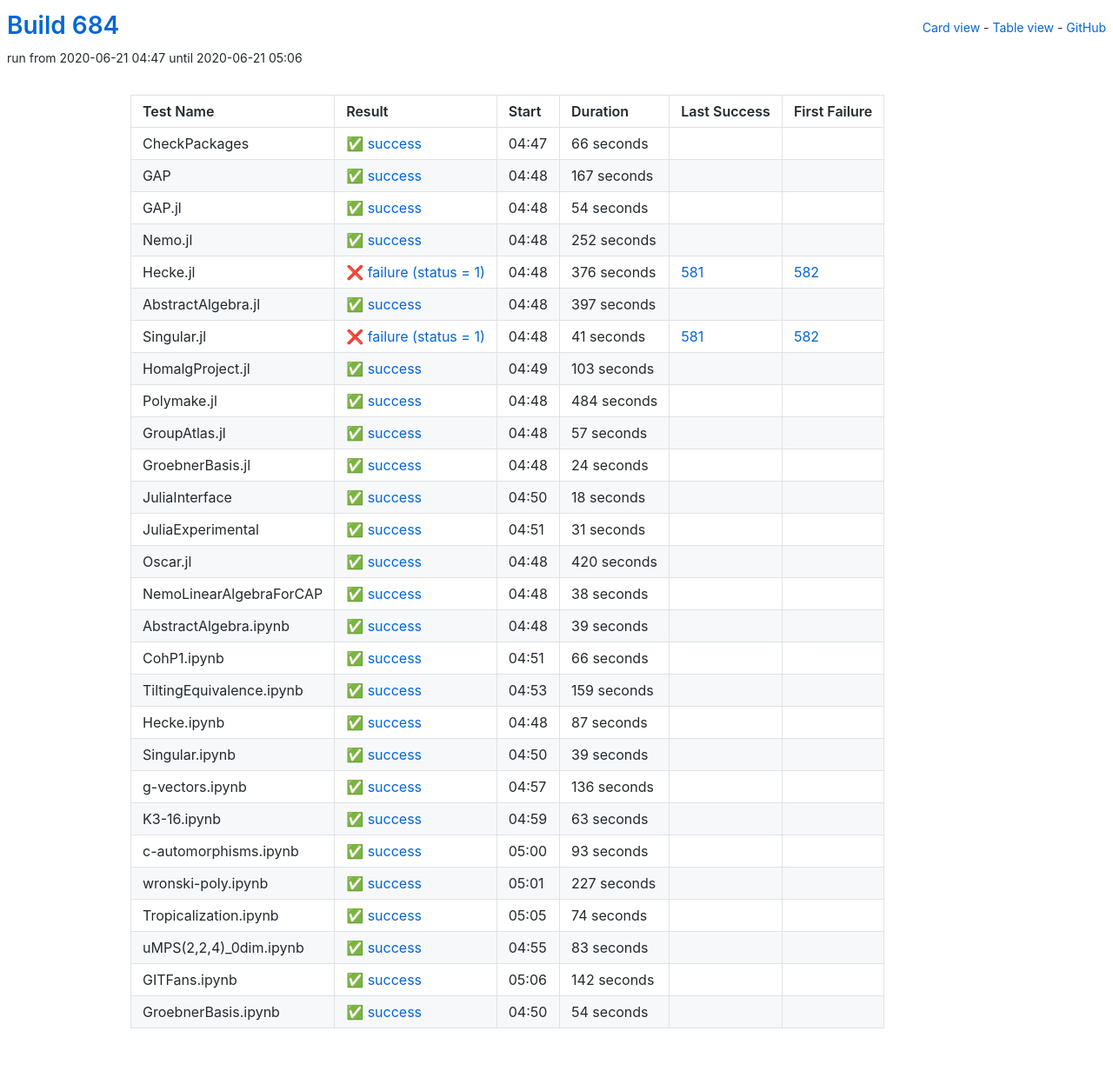
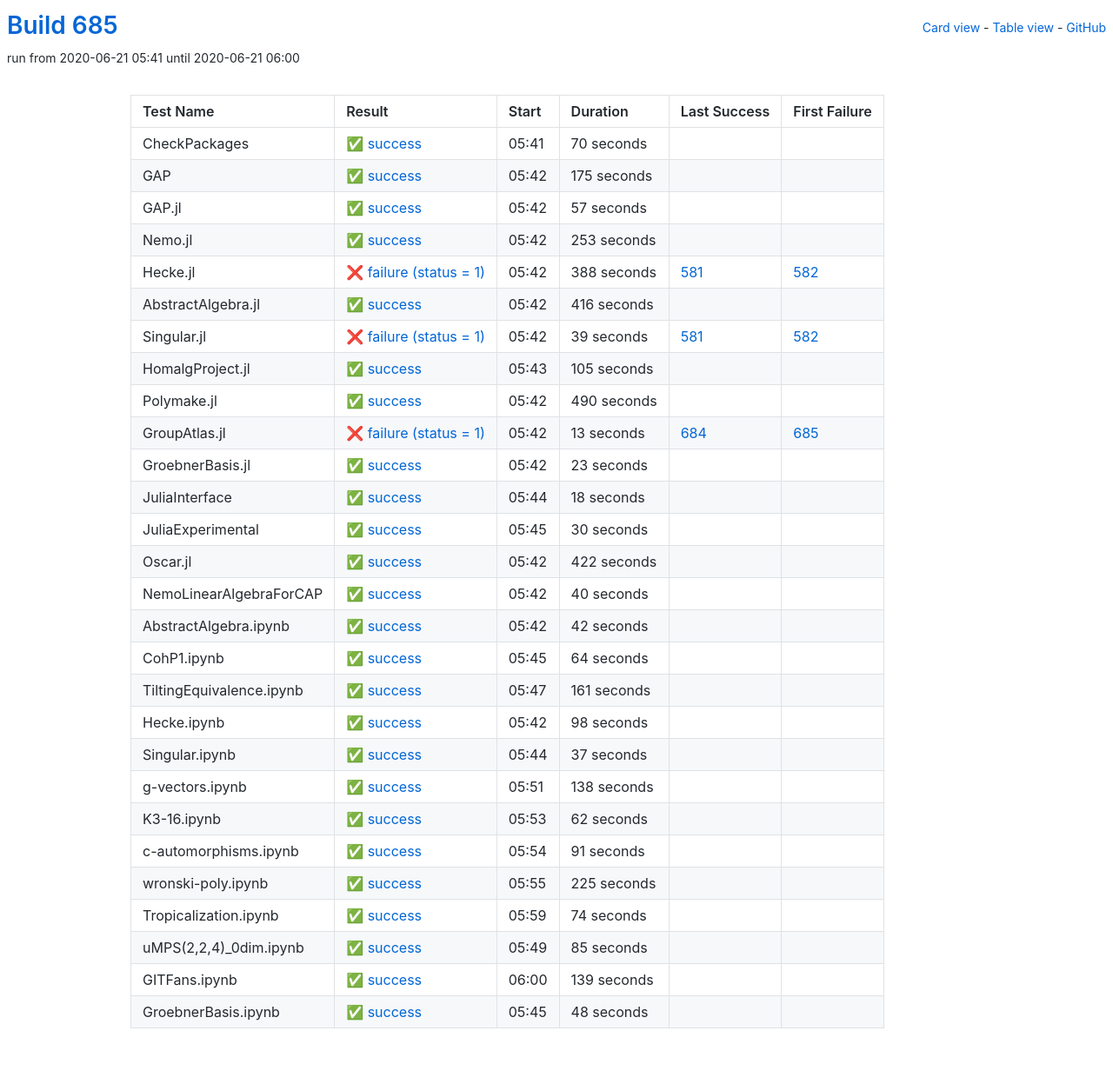
Before and after one commit to oscar-system/oscar-ci-status-1.4, a Jekyll site: the page built from table.html, in a window 1280 px wide. Shown: the whole page at 87% size. Built offline with Jekyll 4.4.1, drawn with Linux system fonts in a browser that asks for light colours.

Commit message:
Build #685

```diff
--- a/_data/ci.yml
+++ b/_data/ci.yml
@@ -1,6 +1,6 @@
 ---
-build: 684
-build_url: https://oscarci.mathematik.uni-kl.de/job/oscar-julia-1.4/684/
+build: 685
+build_url: https://oscarci.mathematik.uni-kl.de/job/oscar-julia-1.4/685/
 job: oscar-julia-1.4
 organization: oscar-system
 repo: oscar-ci-status-1.4
@@ -8,116 +8,32 @@ repourl: https://github.com/oscar-system/oscar-ci-status-1.4
 tests:
 - name: CheckPackages
   id: checkpackages
-  log: https://oscarci.mathematik.uni-kl.de/job/oscar-julia-1.4/684/artifact/logs/build-684/CheckPackages.log
-  start: 2020-06-21 04:47
+  log: https://oscarci.mathematik.uni-kl.de/job/oscar-julia-1.4/685/artifact/logs/build-685/CheckPackages.log
+  start: 2020-06-21 05:41
   success: true
   exitcode: 0
   status: success
-  duration: 66
+  duration: 70
   last_success: false
   last_success_url:
   first_failure: false
   first_failure_url:
 - name: GAP
   id: gap
-  log: https://oscarci.mathematik.uni-kl.de/job/oscar-julia-1.4/684/artifact/logs/build-684/GAP.log
-  start: 2020-06-21 04:48
+  log: https://oscarci.mathematik.uni-kl.de/job/oscar-julia-1.4/685/artifact/logs/build-685/GAP.log
+  start: 2020-06-21 05:42
   success: true
   exitcode: 0
   status: success
-  duration: 167
+  duration: 175
   last_success: false
   last_success_url:
   first_failure: false
   first_failure_url:
 - name: GAP.jl
   id: gap-jl
-  log: https://oscarci.mathematik.uni-kl.de/job/oscar-julia-1.4/684/artifact/logs/build-684/GAP.jl.log
-  start: 2020-06-21 04:48
-  success: true
-  exitcode: 0
-  status: success
-  duration: 54
-  last_success: false
-  last_success_url:
-  first_failure: false
-  first_failure_url:
-- name: Nemo.jl
-  id: nemo-jl
-  log: https://oscarci.mathematik.uni-kl.de/job/oscar-julia-1.4/684/artifact/logs/build-684/Nemo.jl.log
-  start: 2020-06-21 04:48
-  success: true
-  exitcode: 0
-  status: success
-  duration: 252
-  last_success: false
-  last_success_url:
-  first_failure: false
-  first_failure_url:
-- name: Hecke.jl
-  id: hecke-jl
-  log: https://oscarci.mathematik.uni-kl.de/job/oscar-julia-1.4/684/artifact/logs/build-684/Hecke.jl.log
-  start: 2020-06-21 04:48
-  success: false
-  exitcode: 1
-  status: failure
-  duration: 376
-  last_success: 581
-  last_success_url: https://oscarci.mathematik.uni-kl.de/job/oscar-julia-1.4/581/
-  first_failure: 582
-  first_failure_url: https://oscarci.mathematik.uni-kl.de/job/oscar-julia-1.4/582/
-- name: AbstractAlgebra.jl
-  id: abstractalgebra-jl
-  log: https://oscarci.mathematik.uni-kl.de/job/oscar-julia-1.4/684/artifact/logs/build-684/AbstractAlgebra.jl.log
-  start: 2020-06-21 04:48
-  success: true
-  exitcode: 0
-  status: success
-  duration: 397
-  last_success: false
-  last_success_url:
-  first_failure: false
-  first_failure_url:
-- name: Singular.jl
-  id: singular-jl
-  log: https://oscarci.mathematik.uni-kl.de/job/oscar-julia-1.4/684/artifact/logs/build-684/Singular.jl.log
-  start: 2020-06-21 04:48
-  success: false
-  exitcode: 1
-  status: failure
-  duration: 41
-  last_success: 581
-  last_success_url: https://oscarci.mathematik.uni-kl.de/job/oscar-julia-1.4/581/
-  first_failure: 582
-  first_failure_url: https://oscarci.mathematik.uni-kl.de/job/oscar-julia-1.4/582/
-- name: HomalgProject.jl
-  id: homalgproject-jl
-  log: https://oscarci.mathematik.uni-kl.de/job/oscar-julia-1.4/684/artifact/logs/build-684/HomalgProject.jl.log
-  start: 2020-06-21 04:49
-  success: true
-  exitcode: 0
-  status: success
-  duration: 103
-  last_success: false
-  last_success_url:
-  first_failure: false
-  first_failure_url:
-- name: Polymake.jl
-  id: polymake-jl
-  log: https://oscarci.mathematik.uni-kl.de/job/oscar-julia-1.4/684/artifact/logs/build-684/Polymake.jl.log
-  start: 2020-06-21 04:48
-  success: true
-  exitcode: 0
-  status: success
-  duration: 484
-  last_success: false
-  last_success_url:
-  first_failure: false
-  first_failure_url:
-- name: GroupAtlas.jl
-  id: groupatlas-jl
-  log: https://oscarci.mathematik.uni-kl.de/job/oscar-julia-1.4/684/artifact/logs/build-684/GroupAtlas.jl.log
-  start: 2020-06-21 04:48
+  log: https://oscarci.mathematik.uni-kl.de/job/oscar-julia-1.4/685/artifact/logs/build-685/GAP.jl.log
+  start: 2020-06-21 05:42
   success: true
   exitcode: 0
   status: success
@@ -126,22 +42,106 @@ tests:
   last_success_url:
   first_failure: false
   first_failure_url:
-- name: GroebnerBasis.jl
-  id: groebnerbasis-jl
-  log: https://oscarci.mathematik.uni-kl.de/job/oscar-julia-1.4/684/artifact/logs/build-684/GroebnerBasis.jl.log
-  start: 2020-06-21 04:48
+- name: Nemo.jl
+  id: nemo-jl
+  log: https://oscarci.mathematik.uni-kl.de/job/oscar-julia-1.4/685/artifact/logs/build-685/Nemo.jl.log
+  start: 2020-06-21 05:42
   success: true
   exitcode: 0
   status: success
-  duration: 24
+  duration: 253
+  last_success: false
+  last_success_url:
+  first_failure: false
+  first_failure_url:
+- name: Hecke.jl
+  id: hecke-jl
+  log: https://oscarci.mathematik.uni-kl.de/job/oscar-julia-1.4/685/artifact/logs/build-685/Hecke.jl.log
+  start: 2020-06-21 05:42
+  success: false
+  exitcode: 1
+  status: failure
+  duration: 388
+  last_success: 581
+  last_success_url: https://oscarci.mathematik.uni-kl.de/job/oscar-julia-1.4/581/
+  first_failure: 582
+  first_failure_url: https://oscarci.mathematik.uni-kl.de/job/oscar-julia-1.4/582/
+- name: AbstractAlgebra.jl
+  id: abstractalgebra-jl
+  log: https://oscarci.mathematik.uni-kl.de/job/oscar-julia-1.4/685/artifact/logs/build-685/AbstractAlgebra.jl.log
+  start: 2020-06-21 05:42
+  success: true
+  exitcode: 0
+  status: success
+  duration: 416
+  last_success: false
+  last_success_url:
+  first_failure: false
+  first_failure_url:
+- name: Singular.jl
+  id: singular-jl
+  log: https://oscarci.mathematik.uni-kl.de/job/oscar-julia-1.4/685/artifact/logs/build-685/Singular.jl.log
+  start: 2020-06-21 05:42
+  success: false
+  exitcode: 1
+  status: failure
+  duration: 39
+  last_success: 581
+  last_success_url: https://oscarci.mathematik.uni-kl.de/job/oscar-julia-1.4/581/
+  first_failure: 582
+  first_failure_url: https://oscarci.mathematik.uni-kl.de/job/oscar-julia-1.4/582/
+- name: HomalgProject.jl
+  id: homalgproject-jl
+  log: https://oscarci.mathematik.uni-kl.de/job/oscar-julia-1.4/685/artifact/logs/build-685/HomalgProject.jl.log
+  start: 2020-06-21 05:43
+  success: true
+  exitcode: 0
+  status: success
+  duration: 105
+  last_success: false
+  last_success_url:
+  first_failure: false
+  first_failure_url:
+- name: Polymake.jl
+  id: polymake-jl
+  log: https://oscarci.mathematik.uni-kl.de/job/oscar-julia-1.4/685/artifact/logs/build-685/Polymake.jl.log
+  start: 2020-06-21 05:42
+  success: true
+  exitcode: 0
+  status: success
+  duration: 490
+  last_success: false
+  last_success_url:
+  first_failure: false
+  first_failure_url:
+- name: GroupAtlas.jl
+  id: groupatlas-jl
+  log: https://oscarci.mathematik.uni-kl.de/job/oscar-julia-1.4/685/artifact/logs/build-685/GroupAtlas.jl.log
+  start: 2020-06-21 05:42
+  success: false
+  exitcode: 1
+  status: failure
+  duration: 13
+  last_success: 684
+  last_success_url: https://oscarci.mathematik.uni-kl.de/job/oscar-julia-1.4/684/
+  first_failure: 685
+  first_failure_url: https://oscarci.mathematik.uni-kl.de/job/oscar-julia-1.4/685/
+- name: GroebnerBasis.jl
+  id: groebnerbasis-jl
+  log: https://oscarci.mathematik.uni-kl.de/job/oscar-julia-1.4/685/artifact/logs/build-685/GroebnerBasis.jl.log
+  start: 2020-06-21 05:42
+  success: true
+  exitcode: 0
+  status: success
+  duration: 23
   last_success: false
   last_success_url:
   first_failure: false
   first_failure_url:
 - name: JuliaInterface
   id: juliainterface
-  log: https://oscarci.mathematik.uni-kl.de/job/oscar-julia-1.4/684/artifact/logs/build-684/JuliaInterface.log
-  start: 2020-06-21 04:50
+  log: https://oscarci.mathematik.uni-kl.de/job/oscar-julia-1.4/685/artifact/logs/build-685/JuliaInterface.log
+  start: 2020-06-21 05:44
   success: true
   exitcode: 0
   status: success
@@ -152,152 +152,152 @@ tests:
   first_failure_url:
 - name: JuliaExperimental
   id: juliaexperimental
-  log: https://oscarci.mathematik.uni-kl.de/job/oscar-julia-1.4/684/artifact/logs/build-684/JuliaExperimental.log
-  start: 2020-06-21 04:51
+  log: https://oscarci.mathematik.uni-kl.de/job/oscar-julia-1.4/685/artifact/logs/build-685/JuliaExperimental.log
+  start: 2020-06-21 05:45
   success: true
   exitcode: 0
   status: success
-  duration: 31
+  duration: 30
   last_success: false
   last_success_url:
   first_failure: false
   first_failure_url:
 - name: Oscar.jl
   id: oscar-jl
-  log: https://oscarci.mathematik.uni-kl.de/job/oscar-julia-1.4/684/artifact/logs/build-684/Oscar.jl.log
-  start: 2020-06-21 04:48
+  log: https://oscarci.mathematik.uni-kl.de/job/oscar-julia-1.4/685/artifact/logs/build-685/Oscar.jl.log
+  start: 2020-06-21 05:42
   success: true
   exitcode: 0
   status: success
-  duration: 420
+  duration: 422
   last_success: false
   last_success_url:
   first_failure: false
   first_failure_url:
 - name: NemoLinearAlgebraForCAP
   id: nemolinearalgebraforcap
-  log: https://oscarci.mathematik.uni-kl.de/job/oscar-julia-1.4/684/artifact/logs/build-684/NemoLinearAlgebraForCAP.log
-  start: 2020-06-21 04:48
+  log: https://oscarci.mathematik.uni-kl.de/job/oscar-julia-1.4/685/artifact/logs/build-685/NemoLinearAlgebraForCAP.log
+  start: 2020-06-21 05:42
   success: true
   exitcode: 0
   status: success
-  duration: 38
+  duration: 40
   last_success: false
   last_success_url:
   first_failure: false
   first_failure_url:
 - name: AbstractAlgebra.ipynb
   id: abstractalgebra-ipynb
-  log: https://oscarci.mathematik.uni-kl.de/job/oscar-julia-1.4/684/artifact/logs/build-684/AbstractAlgebra.ipynb.log
-  start: 2020-06-21 04:48
+  log: https://oscarci.mathematik.uni-kl.de/job/oscar-julia-1.4/685/artifact/logs/build-685/AbstractAlgebra.ipynb.log
+  start: 2020-06-21 05:42
   success: true
   exitcode: 0
   status: success
-  duration: 39
+  duration: 42
   last_success: false
   last_success_url:
   first_failure: false
   first_failure_url:
 - name: CohP1.ipynb
   id: cohp1-ipynb
-  log: https://oscarci.mathematik.uni-kl.de/job/oscar-julia-1.4/684/artifact/logs/build-684/CohP1.ipynb.log
-  start: 2020-06-21 04:51
+  log: https://oscarci.mathematik.uni-kl.de/job/oscar-julia-1.4/685/artifact/logs/build-685/CohP1.ipynb.log
+  start: 2020-06-21 05:45
   success: true
   exitcode: 0
   status: success
-  duration: 66
+  duration: 64
   last_success: false
   last_success_url:
   first_failure: false
   first_failure_url:
 - name: TiltingEquivalence.ipynb
   id: tiltingequivalence-ipynb
-  log: https://oscarci.mathematik.uni-kl.de/job/oscar-julia-1.4/684/artifact/logs/build-684/TiltingEquivalence.ipynb.log
-  start: 2020-06-21 04:53
+  log: https://oscarci.mathematik.uni-kl.de/job/oscar-julia-1.4/685/artifact/logs/build-685/TiltingEquivalence.ipynb.log
+  start: 2020-06-21 05:47
   success: true
   exitcode: 0
   status: success
-  duration: 159
+  duration: 161
   last_success: false
   last_success_url:
   first_failure: false
   first_failure_url:
 - name: Hecke.ipynb
   id: hecke-ipynb
-  log: https://oscarci.mathematik.uni-kl.de/job/oscar-julia-1.4/684/artifact/logs/build-684/Hecke.ipynb.log
-  start: 2020-06-21 04:48
+  log: https://oscarci.mathematik.uni-kl.de/job/oscar-julia-1.4/685/artifact/logs/build-685/Hecke.ipynb.log
+  start: 2020-06-21 05:42
   success: true
   exitcode: 0
   status: success
-  duration: 87
+  duration: 98
   last_success: false
   last_success_url:
   first_failure: false
   first_failure_url:
 - name: Singular.ipynb
   id: singular-ipynb
-  log: https://oscarci.mathematik.uni-kl.de/job/oscar-julia-1.4/684/artifact/logs/build-684/Singular.ipynb.log
-  start: 2020-06-21 04:50
+  log: https://oscarci.mathematik.uni-kl.de/job/oscar-julia-1.4/685/artifact/logs/build-685/Singular.ipynb.log
+  start: 2020-06-21 05:44
   success: true
   exitcode: 0
   status: success
-  duration: 39
+  duration: 37
   last_success: false
   last_success_url:
   first_failure: false
   first_failure_url:
 - name: g-vectors.ipynb
   id: g-vectors-ipynb
-  log: https://oscarci.mathematik.uni-kl.de/job/oscar-julia-1.4/684/artifact/logs/build-684/g-vectors.ipynb.log
-  start: 2020-06-21 04:57
+  log: https://oscarci.mathematik.uni-kl.de/job/oscar-julia-1.4/685/artifact/logs/build-685/g-vectors.ipynb.log
+  start: 2020-06-21 05:51
   success: true
   exitcode: 0
   status: success
-  duration: 136
+  duration: 138
   last_success: false
   last_success_url:
   first_failure: false
   first_failure_url:
 - name: K3-16.ipynb
   id: k3-16-ipynb
-  log: https://oscarci.mathematik.uni-kl.de/job/oscar-julia-1.4/684/artifact/logs/build-684/K3-16.ipynb.log
-  start: 2020-06-21 04:59
+  log: https://oscarci.mathematik.uni-kl.de/job/oscar-julia-1.4/685/artifact/logs/build-685/K3-16.ipynb.log
+  start: 2020-06-21 05:53
   success: true
   exitcode: 0
   status: success
-  duration: 63
+  duration: 62
   last_success: false
   last_success_url:
   first_failure: false
   first_failure_url:
 - name: c-automorphisms.ipynb
   id: c-automorphisms-ipynb
-  log: https://oscarci.mathematik.uni-kl.de/job/oscar-julia-1.4/684/artifact/logs/build-684/c-automorphisms.ipynb.log
-  start: 2020-06-21 05:00
+  log: https://oscarci.mathematik.uni-kl.de/job/oscar-julia-1.4/685/artifact/logs/build-685/c-automorphisms.ipynb.log
+  start: 2020-06-21 05:54
   success: true
   exitcode: 0
   status: success
-  duration: 93
+  duration: 91
   last_success: false
   last_success_url:
   first_failure: false
   first_failure_url:
 - name: wronski-poly.ipynb
   id: wronski-poly-ipynb
-  log: https://oscarci.mathematik.uni-kl.de/job/oscar-julia-1.4/684/artifact/logs/build-684/wronski-poly.ipynb.log
-  start: 2020-06-21 05:01
+  log: https://oscarci.mathematik.uni-kl.de/job/oscar-julia-1.4/685/artifact/logs/build-685/wronski-poly.ipynb.log
+  start: 2020-06-21 05:55
   success: true
   exitcode: 0
   status: success
-  duration: 227
+  duration: 225
   last_success: false
   last_success_url:
   first_failure: false
   first_failure_url:
 - name: Tropicalization.ipynb
   id: tropicalization-ipynb
-  log: https://oscarci.mathematik.uni-kl.de/job/oscar-julia-1.4/684/artifact/logs/build-684/Tropicalization.ipynb.log
-  start: 2020-06-21 05:05
+  log: https://oscarci.mathematik.uni-kl.de/job/oscar-julia-1.4/685/artifact/logs/build-685/Tropicalization.ipynb.log
+  start: 2020-06-21 05:59
   success: true
   exitcode: 0
   status: success
@@ -308,36 +308,36 @@ tests:
   first_failure_url:
 - name: uMPS(2,2,4)_0dim.ipynb
   id: umps-2-2-4-0dim-ipynb
-  log: https://oscarci.mathematik.uni-kl.de/job/oscar-julia-1.4/684/artifact/logs/build-684/uMPS-2-2-4-_0dim.ipynb.log
-  start: 2020-06-21 04:55
+  log: https://oscarci.mathematik.uni-kl.de/job/oscar-julia-1.4/685/artifact/logs/build-685/uMPS-2-2-4-_0dim.ipynb.log
+  start: 2020-06-21 05:49
   success: true
   exitcode: 0
   status: success
-  duration: 83
+  duration: 85
   last_success: false
   last_success_url:
   first_failure: false
   first_failure_url:
 - name: GITFans.ipynb
   id: gitfans-ipynb
-  log: https://oscarci.mathematik.uni-kl.de/job/oscar-julia-1.4/684/artifact/logs/build-684/GITFans.ipynb.log
-  start: 2020-06-21 05:06
+  log: https://oscarci.mathematik.uni-kl.de/job/oscar-julia-1.4/685/artifact/logs/build-685/GITFans.ipynb.log
+  start: 2020-06-21 06:00
   success: true
   exitcode: 0
   status: success
-  duration: 142
+  duration: 139
   last_success: false
   last_success_url:
   first_failure: false
   first_failure_url:
 - name: GroebnerBasis.ipynb
   id: groebnerbasis-ipynb
-  log: https://oscarci.mathematik.uni-kl.de/job/oscar-julia-1.4/684/artifact/logs/build-684/GroebnerBasis.ipynb.log
-  start: 2020-06-21 04:50
+  log: https://oscarci.mathematik.uni-kl.de/job/oscar-julia-1.4/685/artifact/logs/build-685/GroebnerBasis.ipynb.log
+  start: 2020-06-21 05:45
   success: true
   exitcode: 0
   status: success
-  duration: 54
+  duration: 48
   last_success: false
   last_success_url:
   first_failure: false
```
Also changed, not shown: README.md.
